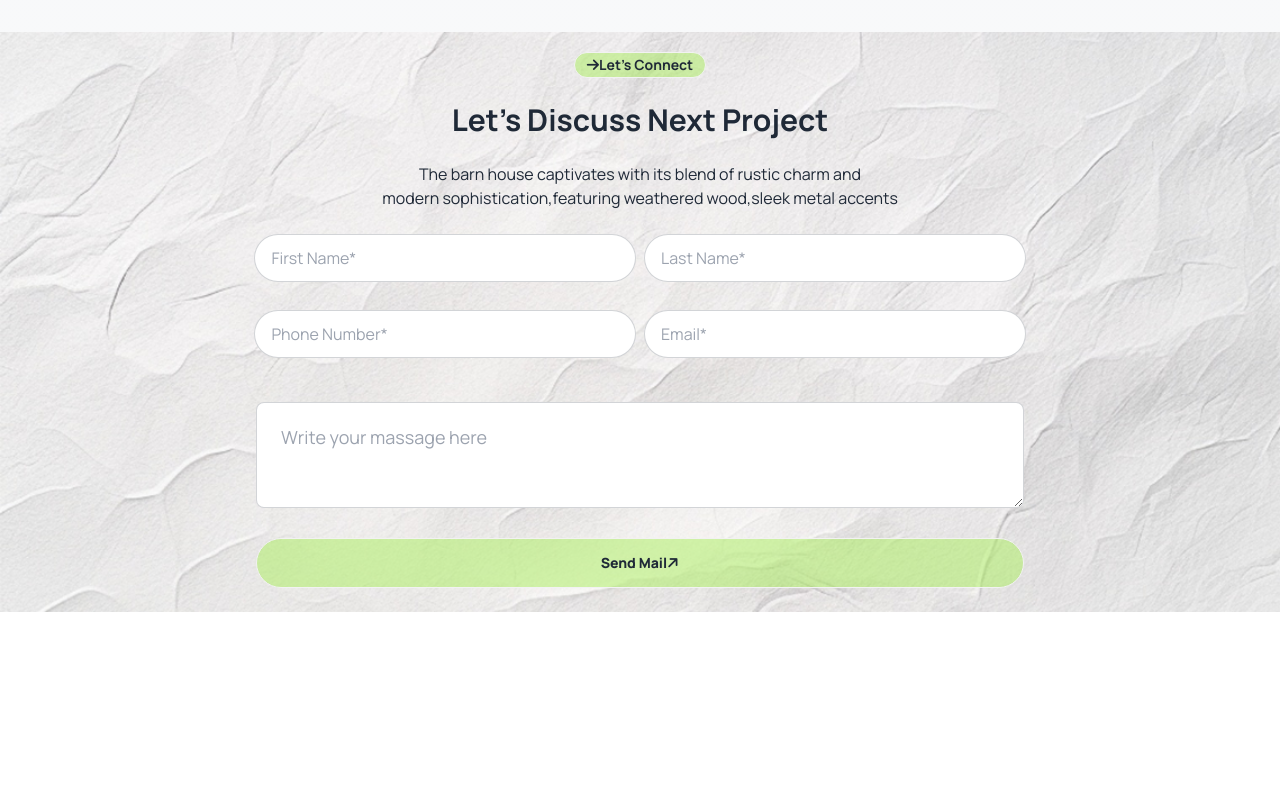
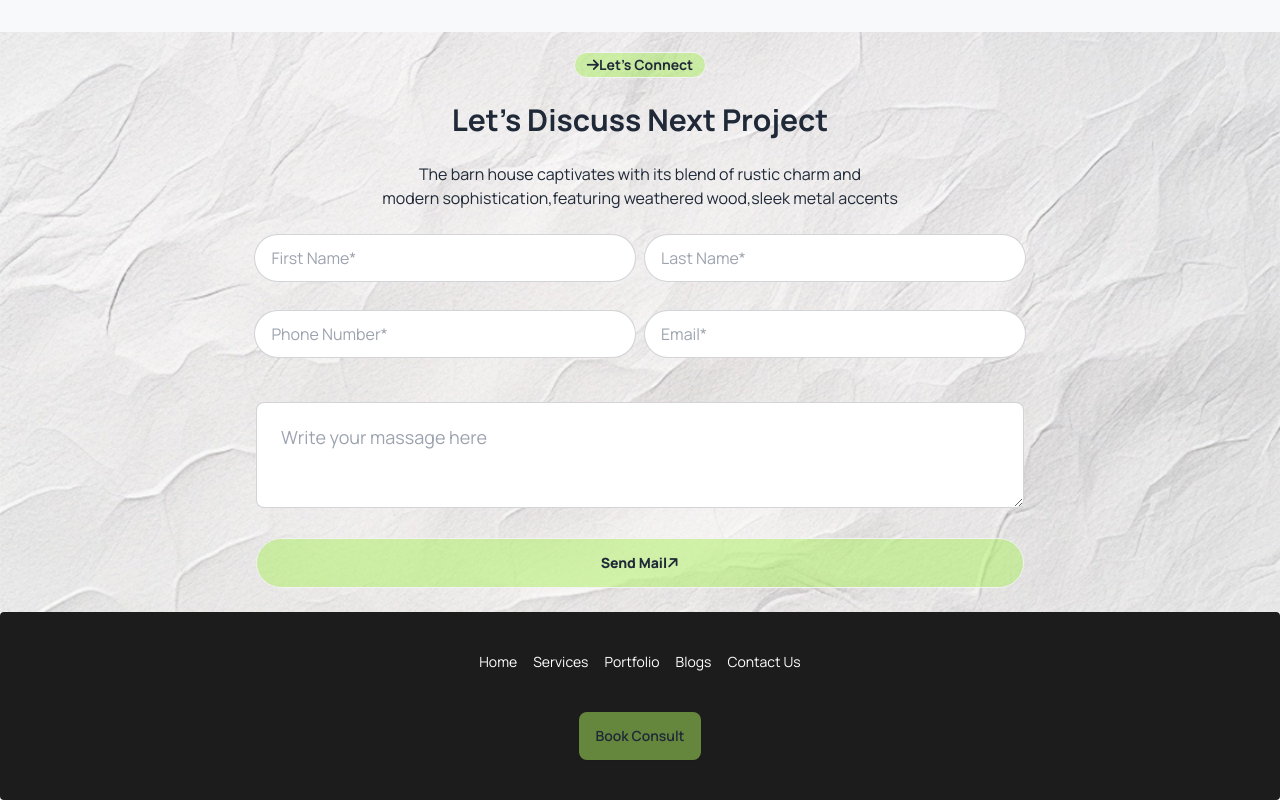
Before and after one commit to PHOYSAL/assignment-03, a plain HTML site: page index.html in a window 1280 px wide. Shown: the part 3380-4180 px from the top of the page. Before the commit the page ends 4040 px from the top, so only its background shows below. Drawn offline with nearby package versions, Linux system fonts and the light colour scheme.

Commit message:
footer section add

```diff
--- a/index.html
+++ b/index.html
@@ -33,6 +33,7 @@
             'card-3-color': '#A4DAC3',
             'card-4-color': '#77AAEA',
             'linear-gradient-1': '#FFFFFF',
+            'footer-color': '#1C1C1C',
           }
         }
       }
@@ -104,7 +105,7 @@
       </div>
     </section>
   </header>
-  <main class="container mx-auto mb-10 bg-gradient-to-b from-gray-100 to-gray-50">
+  <main class="container mx-auto  bg-gradient-to-b from-gray-100 to-gray-50">
     <!-- liveable spaces section  -->
     <section>
       <div class="hero pt-6 mb-12">
@@ -331,8 +332,7 @@
     </section>
     <!-- next project section  -->
     <section>
-      <div class=" text-center space-y-6 mb-12 w-full bg-cover bg-center"
-        style="background-image: url('assets/bg.jpg');">
+      <div class=" text-center space-y-6 w-full bg-cover bg-center" style="background-image: url('assets/bg.jpg');">
         <button class="badge font-bold bg-btn-color p-3 mt-5"><i class="fa-solid fa-arrow-right"></i>Let's
           Connect</button>
         <br>
@@ -362,13 +362,46 @@
 
         <div class="pb-6">
           <button class="badge w-full lg:w-3/5 p-6 font-extrabold bg-btn-color">Send Mail<i
-            class="fa-solid fa-arrow-right -rotate-45 "></i></button>
+              class="fa-solid fa-arrow-right -rotate-45 "></i></button>
         </div>
 
       </div>
     </section>
   </main>
-  <footer></footer>
+  <!-- <footer class="container mx-auto mb-10 bg-footer-color w-full  text-white">
+
+    <div class="text-center pt-24">
+      <h1 class="text-2xl font-extrabold pb-4">
+        <i class="fa-solid fa-arrow-right -rotate-45 "></i>Rinterio
+      </h1>
+      <p>The barn house captivates with its blend of rustic charm and modern
+        sophistication,<br>featuring weathered wood,sleek metal accents</p>
+    </div>
+    <div class="text-center space-x-10 mt-12 md:space-x-6 lg:space-x-10 grid grid-flow-col">
+      <a href="" class="block md:inline-block">Home</a>
+      <a href="" class="block md:inline-block">Services</a>
+      <a href="" class="block md:inline-block">Portfolio</a>
+      <a href="" class="block md:inline-block">Blogs</a>
+      <a href="" class="block md:inline-block">Contact Us</a>
+    </div>
+    <div class="pb-28">
+      <button
+        class="btn mx-auto block text-center mt-12 bg-btn-color font-extrabold rounded-full lg:w-[212px] border-none ">Book
+        Consult<i class="fa-solid fa-arrow-right -rotate-45 "></i></button>
+    </div>
+  </footer> -->
+  <footer class="container mx-auto footer footer-center bg-footer-color text-base-content rounded p-10">
+    <nav class="grid grid-flow-col gap-4 text-white">
+      <a class="link link-hover">Home</a>
+      <a class="link link-hover">Services</a>
+      <a class="link link-hover">Portfolio</a>
+      <a class="link link-hover">Blogs</a>
+      <a class="link link-hover">Contact Us</a>
+    </nav>
+    <div>
+      <button class="btn bg-btn-color border-none">Book Consult</button>
+    </div>
+  </footer>
 </body>
 
 </html>
```
